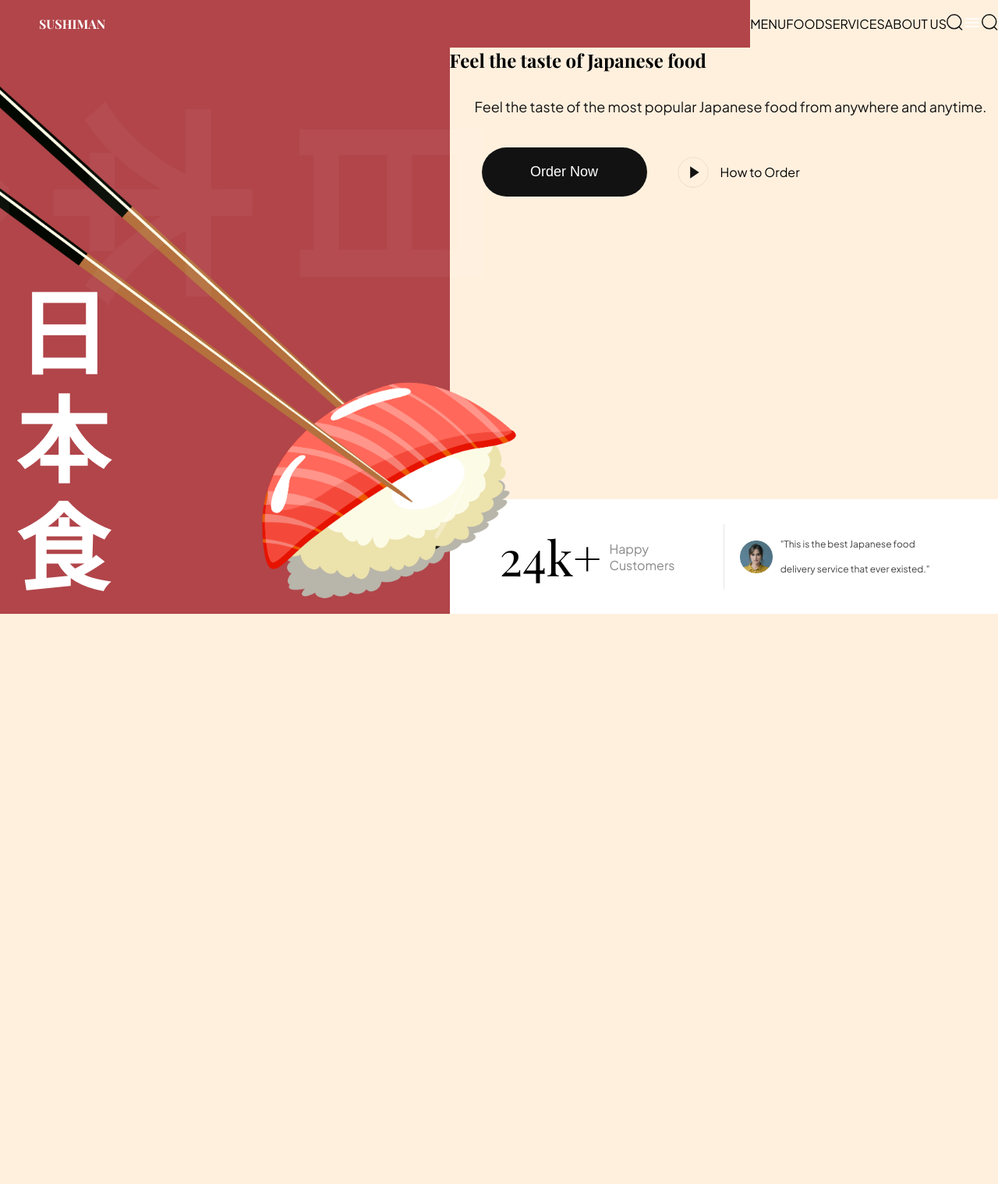
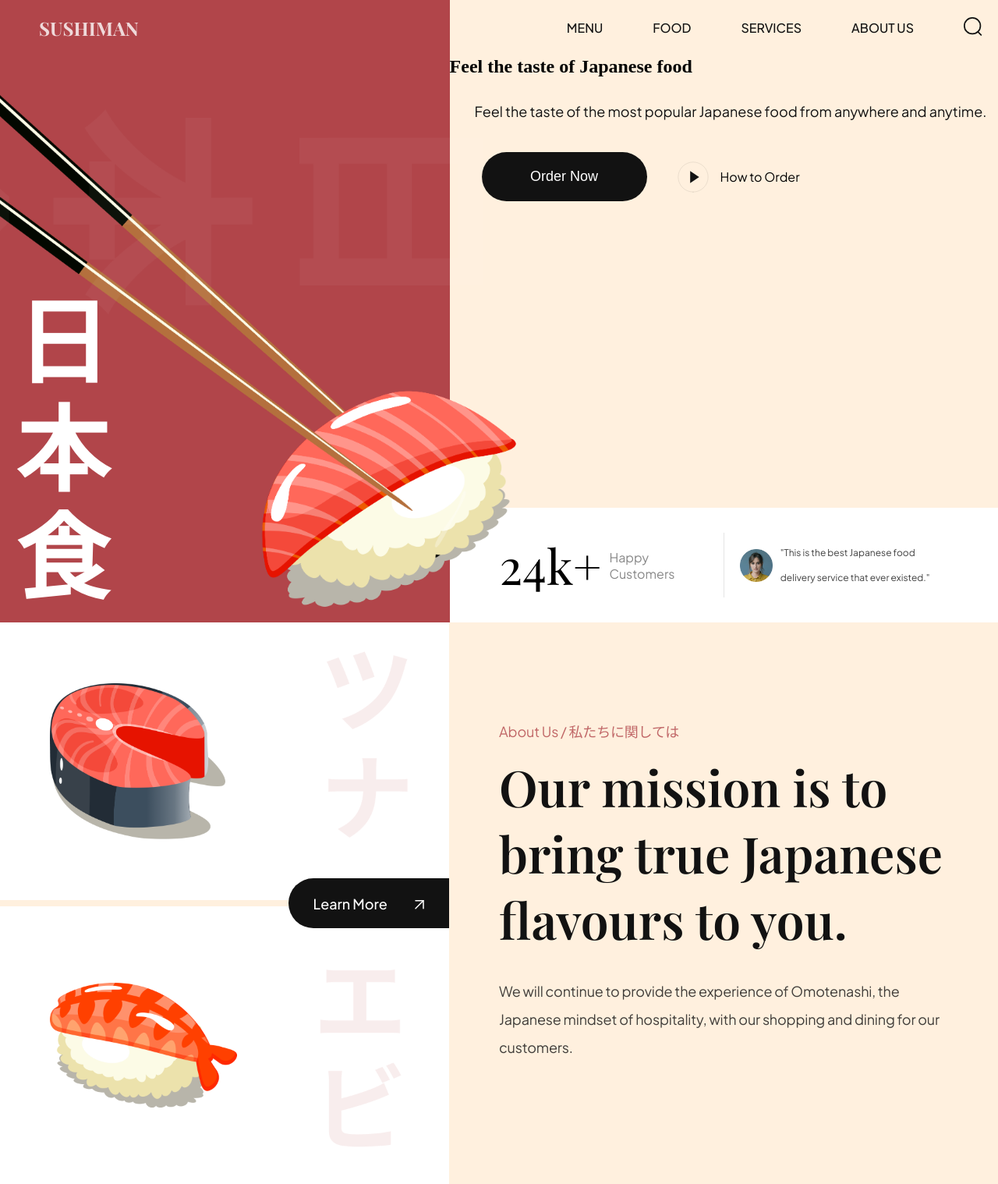
Before and after one commit to vonhatphuongahihi/Sushi-Project-HMTL-CSS, a website built with Vite: page index.html in a window 1280 px wide. Shown: the whole page at 78% size. Before the commit the page ends 800 px from the top, so only its background shows below. Built offline with nearby package versions, Linux system fonts and the light colour scheme.

Commit message:
about us section

```diff
--- a/css/sections/about.css
+++ b/css/sections/about.css
@@ -0,0 +1,73 @@
+.about-us {
+    display: flex;
+    min-height: 720px;
+    overflow: hidden;
+}
+
+.about-us__image {
+    flex: 1;
+    display: flex;
+    flex-direction: column;
+    justify-content: center;
+    background: var(--color-white);
+    position: relative;
+}
+
+.about-us__image div {
+    padding: 32px 64px;
+    flex: 1;
+    display: flex;
+    align-items: center;
+    background-position: center;
+    background-repeat: no-repeat;
+    background-size: contain;
+}
+
+.about-us__image-sushi3 {
+    border-bottom: 8px solid var(--color-creamson);
+    background-image: url("../../assets/about_bg1.png")
+}
+
+.about-us__image-sushi2 {
+    background-image: url("../../assets/about_bg2.png")
+}
+
+.about-us__image-sushi3 img {
+    width: 225px;
+    height: 200px;
+}
+
+.about-us__image-sushi2 img {
+    width: 240px;
+    height: 160px;
+}
+
+.about-us__button {
+    position: absolute;
+    right: 0;
+    padding: 12px 32px;
+    min-height: 64px;
+    background: var(--secondary-color);
+    border-radius: 32px 0 0 32px;
+    border: 0;
+    outline: 0;
+    color: #fff;
+    font-family: var(--plus-jakarta-sans);
+    font-weight: 500;
+    font-size: 18px;
+    line-height: 23px;
+    cursor: pointer;
+}
+
+.about-us__button img {
+    object-fit: contain;
+    margin-left: 32px;
+}
+
+.about-us__content {
+    padding: 64px;
+    flex: 1;
+    display: flex;
+    justify-content: center;
+    flex-direction: column;
+}
--- a/css/sections/header.css
+++ b/css/sections/header.css
@@ -3,18 +3,10 @@
     overflow: hidden;
 }
 
-.header__nav ul {
-    display: flex;
-    justify-content: space-between;
-    align-items: center;
-    list-style: none;
-    padding: 0;
-    margin: 0;
-}
-
 .header__logo {
     flex: 1;
     display: flex;
+
     position: relative;
     padding: 20px;
 }
@@ -23,12 +15,52 @@
     position: absolute;
     inset: 0;
     width: 100%;
+
     background-color: var(--primary-color);
-    z-index: 1;
+    z-index: -1;
 }
 
 .header__logo h4 {
     padding-left: 30px;
-    color: #FFF;
-    z-index: 2;
+
+    font-weight: 700;
+    font-size: 24px;
+    text-transform: uppercase;
+    font-family: var(--playfair-display);
+    color: #fff;
+    opacity: 0.8;
 }
+
+.header__menu,
+.header__menu-mobile {
+    padding: 20px;
+    flex: 1.236;
+    display: flex;
+    align-items: center;
+    justify-content: flex-end;
+    gap: 64px;
+
+    list-style: none;
+}
+
+.header__menu li {
+    font-weight: 500;
+    font-family: var(--plus-jakarta-sans);
+    color: var(--secondary-color);
+    font-size: 16px;
+    text-transform: uppercase;
+    line-height: 20px;
+    cursor: pointer;
+}
+
+.header__menu li img {
+    width: 24px;
+    height: 24px;
+    object-fit: contain;
+}
+
+.header__menu-mobile {
+    display: none;
+    gap: 20px;
+    position: relative;
+}
--- a/css/style.css
+++ b/css/style.css
@@ -39,16 +39,6 @@ body {
     max-width: 1280px;
     margin: 0 auto;
     background-color: var(--color-creamson);
-    font-family: var(--plus-jakarta-sans);
-}
-
-h1,
-h2,
-h3,
-h4,
-h5,
-h6 {
-    font-family: var(--playfair-display);
 }
 
 a {
--- a/index.html
+++ b/index.html
@@ -72,6 +72,31 @@
       </div>
     </div>
   </section>
+  <section class="about-us" id="about-us">
+    <div class="about-us__image">
+      <div class="about-us__image-sushi3">
+        <img src="assets/sushi-3.png" alt="sushi" />
+      </div>
+
+      <button class="about-us__button">
+        Learn More
+
+        <img src="assets/arrow-up-right.svg" alt="learn more" />
+      </button>
+
+      <div class="about-us__image-sushi2">
+        <img src="assets/sushi-2.png" alt="sushi" />
+      </div>
+    </div>
+
+    <div class="about-us__content">
+      <p class="sushi__subtitle">About Us / 私たちに関しては</p>
+      <h3 class="sushi__title">Our mission is to bring true Japanese flavours to you.</h3>
+      <p class="sushi__description">We will continue to provide the experience of Omotenashi, the Japanese mindset of
+        hospitality, with our shopping and dining for our customers.
+      </p>
+    </div>
+  </section>
   <script src="js/script.js"></script>
 </body>
 
```
